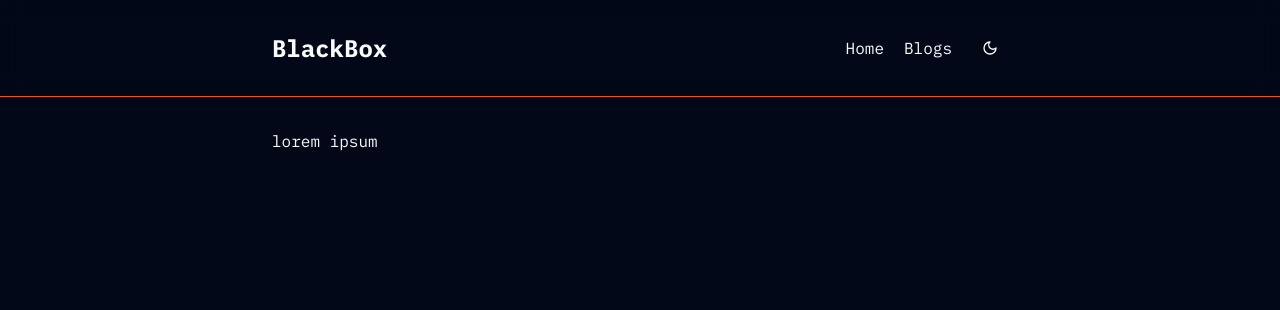
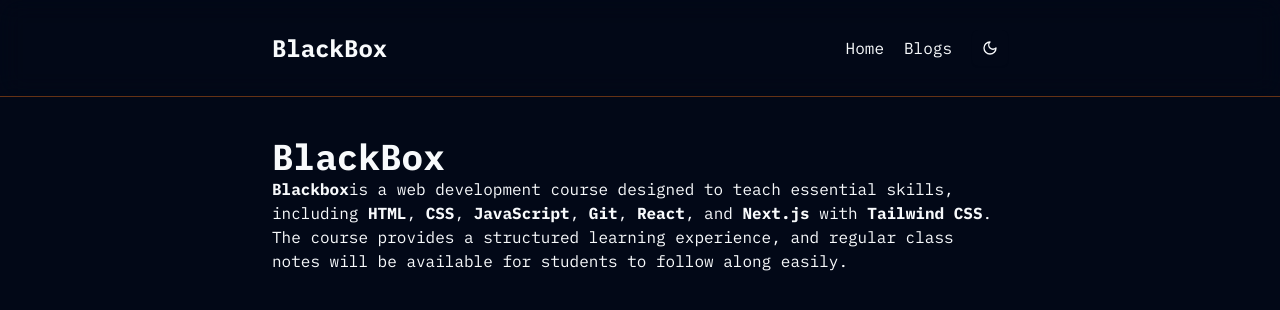
Before and after one commit to dishan1223/blog-app, a Next.js app: page / in a window 1280 px wide. Shown: the top 310 px of the page. Built offline with nearby package versions, Linux system fonts and the light colour scheme.

Commit message:
add some text to the home page

```diff
--- a/src/app/page.js
+++ b/src/app/page.js
@@ -1,12 +1,15 @@
 import Image from "next/image";
 import MaxWidthWrapper from "@/components/MaxWidthWrapper";
-import { TextAnimate } from "@/components/magicui/text-animate";
 
 export default function Home() {
   return (
     <MaxWidthWrapper>
-    	<div className="w-full h-screen flex flex-col mt-8">
-    		lorem ipsum
+    	<div className="mt-10">
+    		<h1 className="font-bold text-4xl">BlackBox</h1>
+    		<p>
+    			<strong>Blackbox</strong>
+    			is a web development course designed to teach essential skills, including <strong>HTML</strong>, <strong>CSS</strong>, <strong>JavaScript</strong>, <strong>Git</strong>, <strong>React</strong>, and <strong>Next.js</strong> with <strong>Tailwind CSS</strong>. The course provides a structured learning experience, and regular class notes will be available for students to follow along easily.
+    		</p>
     	</div>
    	</MaxWidthWrapper>
   );
--- a/src/components/Navbar.jsx
+++ b/src/components/Navbar.jsx
@@ -5,11 +5,11 @@ import Hamburger from './Hamburger';
 
 const Navbar = () => {
     return (
-        <header className="w-full py-12 h-14 sticky top-0 border-b border-cyan-400 dark:border-orange-600 backdrop-blur-md">
+        <header className="w-full py-12 h-14 sticky top-0 border-b border-cyan-400 dark:border-orange-500/40 backdrop-blur-md">
             <div className='flex justify-between items-center h-full mx-auto w-[90%] md:w-[736px]'>
 
                 <div>
-                    <Link href={' / '}><h1 className='font-bold font-ibm text-2xl test'>BlackBox</h1></Link>
+                    <Link href={' / '}><h1 className='font-bold text-2xl'>BlackBox</h1></Link>
                 </div>
 
                 <div className="flex items-center gap-5">
--- a/tailwind.config.mjs
+++ b/tailwind.config.mjs
@@ -54,6 +54,25 @@ export default {
   			lg: 'var(--radius)',
   			md: 'calc(var(--radius) - 2px)',
   			sm: 'calc(var(--radius) - 4px)'
+  		},
+  		animation: {
+  			'shiny-text': 'shiny-text 8s infinite',
+  			gradient: 'gradient 8s linear infinite'
+  		},
+  		keyframes: {
+  			'shiny-text': {
+  				'0%, 90%, 100%': {
+  					'background-position': 'calc(-100% - var(--shiny-width)) 0'
+  				},
+  				'30%, 60%': {
+  					'background-position': 'calc(100% + var(--shiny-width)) 0'
+  				}
+  			},
+  			gradient: {
+  				to: {
+  					backgroundPosition: 'var(--bg-size, 300%) 0'
+  				}
+  			}
   		}
   	}
   },
```
